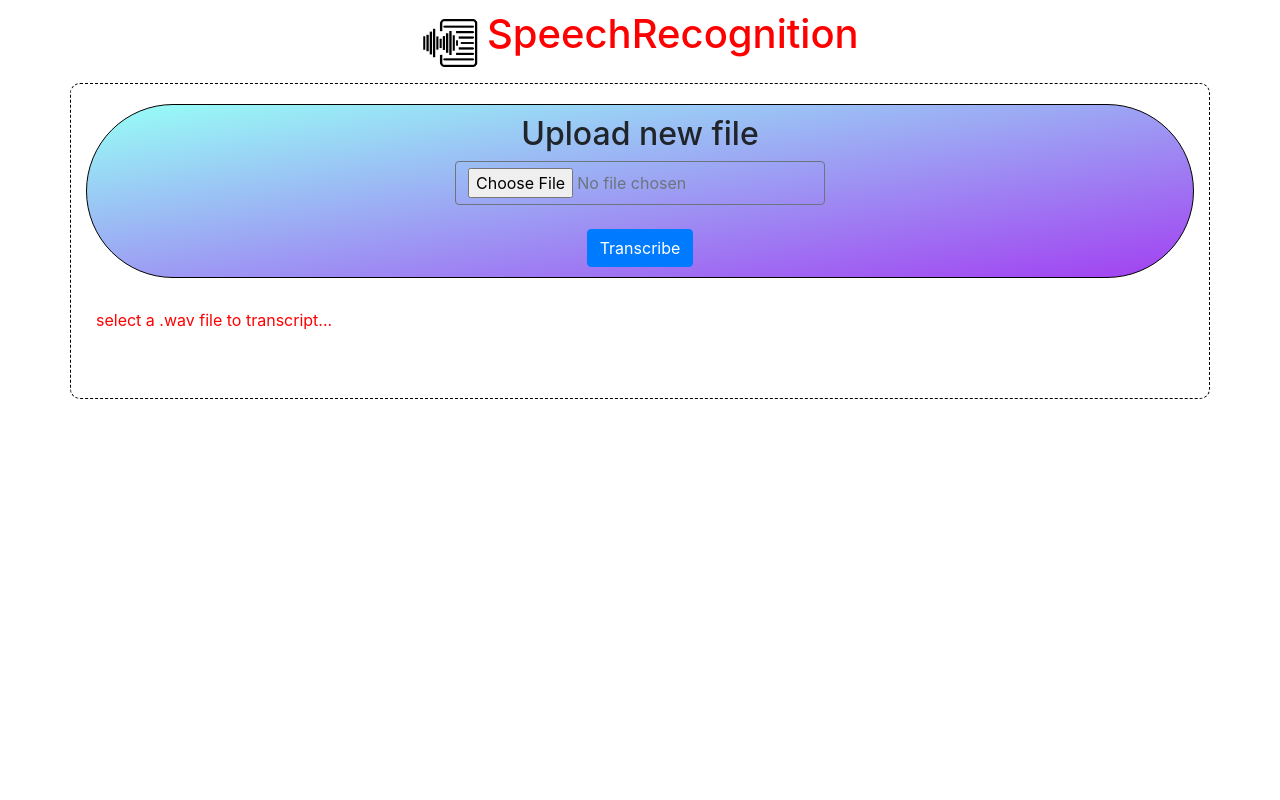
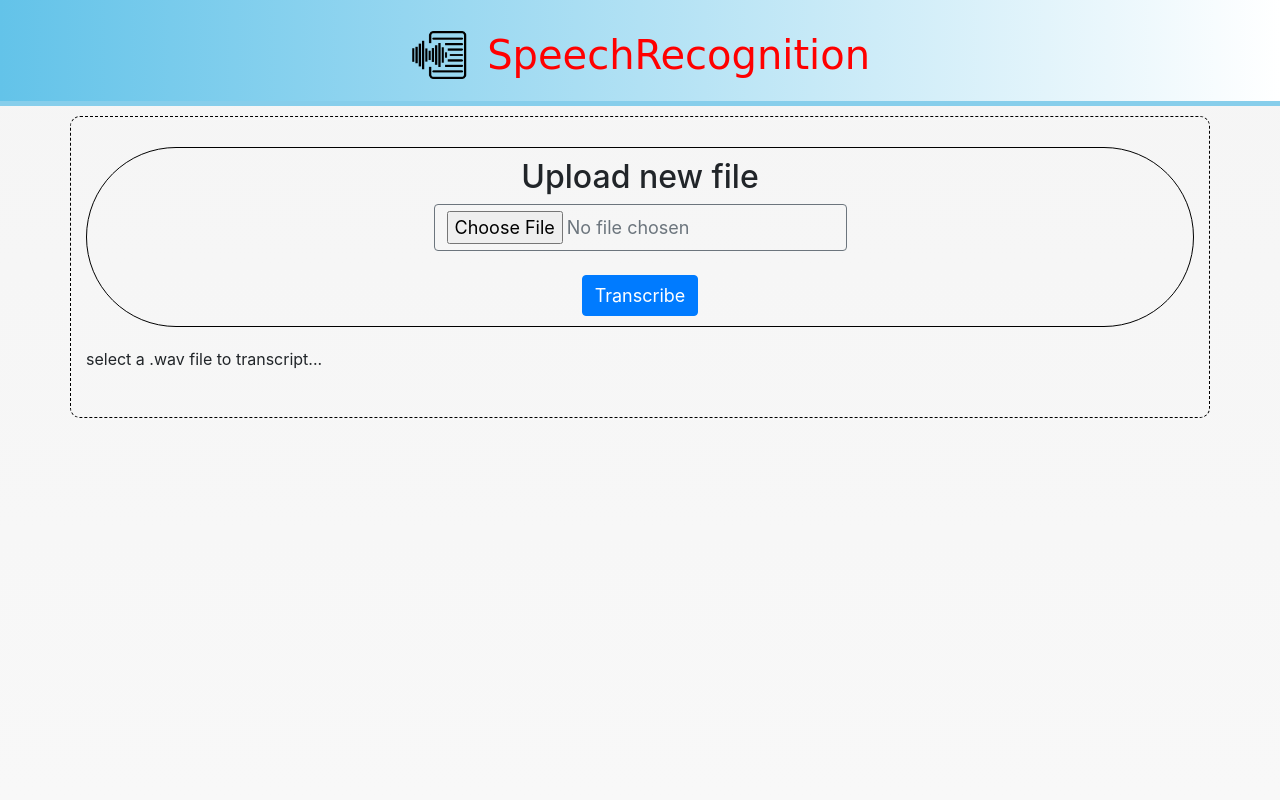
Before and after one commit to pradnyahaval/SpeechRecognition, a Flask app: page / in a window 1280 px wide. Run offline with Flask 2, Linux system fonts and the light colour scheme; some libraries are stand-ins or nearby versions.

Commit message:
Update style.css

```diff
--- a/static/styles/style.css
+++ b/static/styles/style.css
@@ -1,17 +1,28 @@
-body{
+body, html{
+    height: 100%;
     font-family: 'Roboto Slab', serif;
+    background-image: linear-gradient(to bottom, rgb(245, 245, 245), rgb(248, 248, 248));
+    background-repeat: no-repeat;
 }
 
 header{
-    font-size: 20px;
+    font-size: 54px;
+    font-family: 'Alfa Slab One', cursive;
     color: red;
     padding: 10px;
+    background-image: linear-gradient(to right, rgb(99, 195, 233), white);
+    border-bottom: 5px solid skyblue;
+    margin-bottom: 10px;
 }
 
 .container{
+    padding: 30px;
     border: 1px dashed black;
     border-radius: 10px;
-    padding: 20px;
+}
+
+.container h2{
+    text-align: center;
 }
 
 .container form{
@@ -19,12 +30,9 @@ header{
     border-radius: 100px;
     padding: 10px;
     margin-bottom: 20px;
-    background-image: linear-gradient(to bottom right, rgb(151, 255, 246), rgb(162, 64, 241));
 }
 
-.container .container2{
-    border: 1 px solid black;
-    padding: 10px;
-    margin-bottom: 20px;
-    color: red;
+.container input{
+    font-size: 18px;
+    font-weight: 300px;
 }
```
